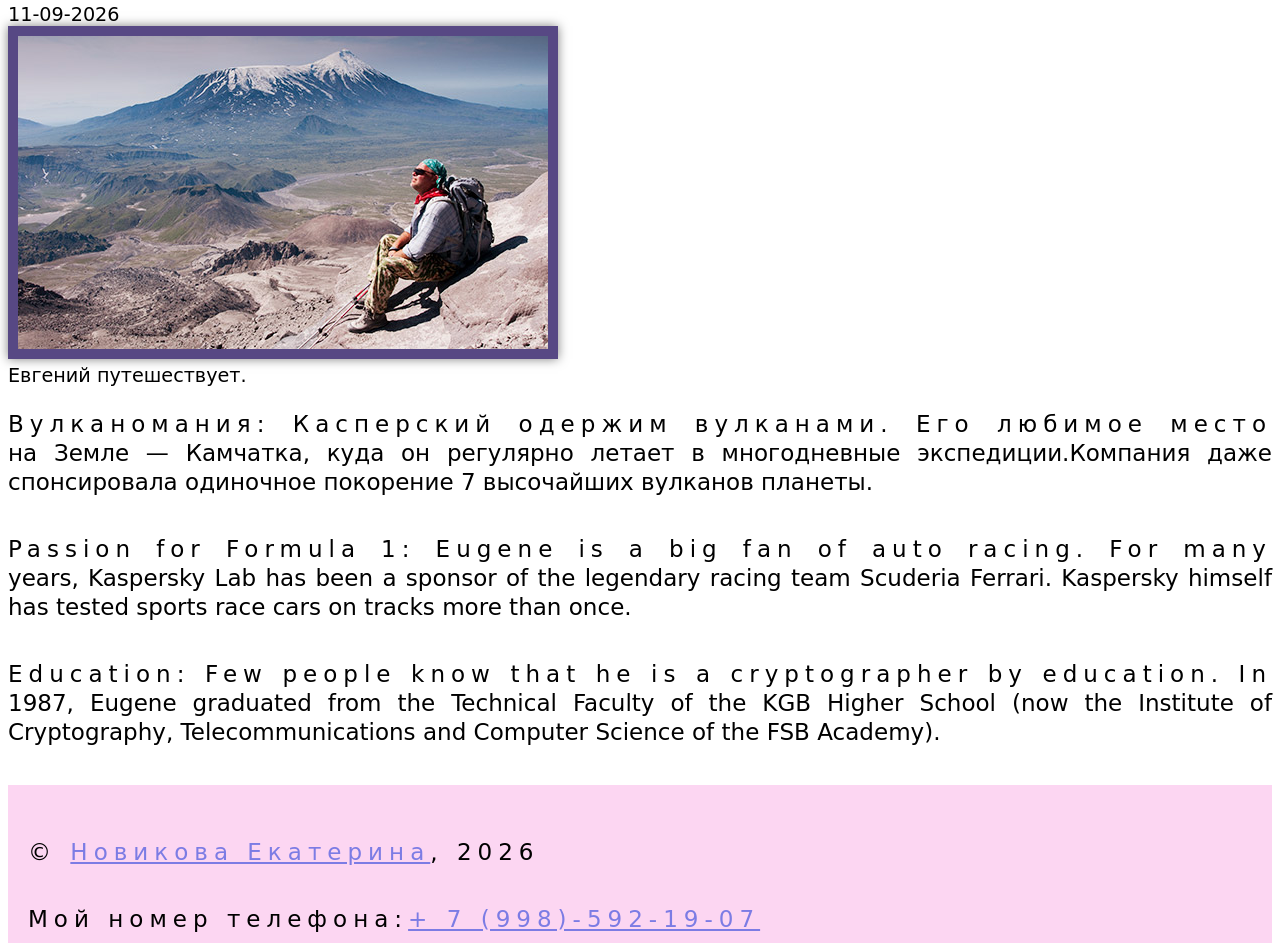
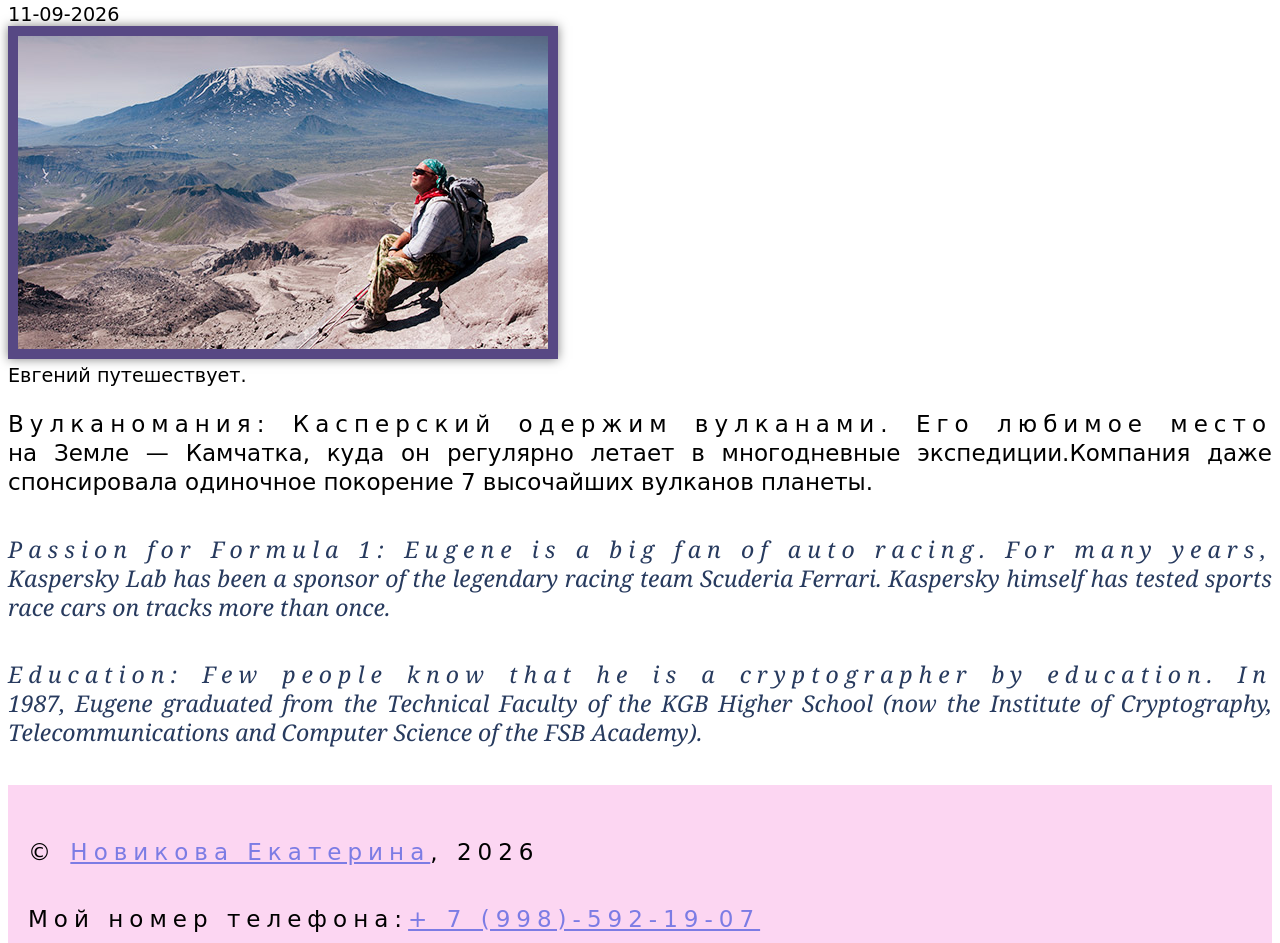
Before and after one commit to novcat007/Eugene_Kaspersky, a plain HTML site: page article3.html in a window 1280 px wide. Shown: the part 265-1208 px from the top of the page. Drawn offline with Linux system fonts and the light colour scheme; a web font is replaced by a local one.

Commit message:
Update article3.html

```diff
--- a/article3.html
+++ b/article3.html
@@ -34,10 +34,10 @@
     <p>
        Вулканомания: Касперский одержим вулканами. Его любимое место на Земле — Камчатка, куда он регулярно летает в многодневные экспедиции.Компания даже спонсировала одиночное покорение 7 высочайших вулканов планеты.
     </p>
-    <p lang:"en">
+    <p lang="en">
      Passion for Formula 1: Eugene is a big fan of auto racing. For many years, Kaspersky Lab has been a sponsor of the legendary racing team Scuderia Ferrari. Kaspersky himself has tested sports race cars on tracks more than once.
     </p>
-    <p lang:"en">
+    <p lang="en">
        Education: Few people know that he is a cryptographer by education. In 1987, Eugene graduated from the Technical Faculty of the KGB Higher School (now the Institute of Cryptography, Telecommunications and Computer Science of the FSB Academy).
     </p>
     <footer>
```
